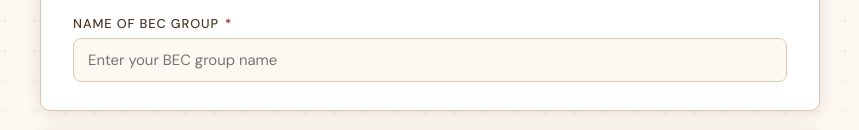
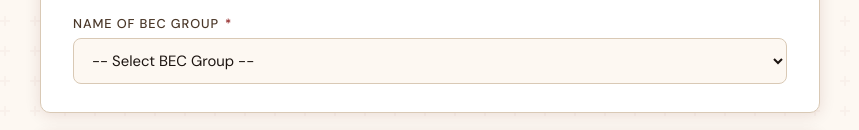
Before and after one commit to aayushpanday56-coder/red-church-directory, a website: page public/index.html in a window 1280 px wide. Shown: the part 614-744 px from the top of the page, 210-1069 px from the left. Drawn offline with nearby package versions, Linux system fonts and the light colour scheme.

Commit message:
Update index.html

```diff
--- a/public/index.html
+++ b/public/index.html
@@ -573,7 +573,35 @@ body::before {
         </div>
         <div class="field field-full">
           <label>Name of BEC Group <span class="req">*</span></label>
-          <input type="text" id="becGroup" placeholder="Enter your BEC group name" maxlength="100"/>
+          <select id="becGroup">
+            <option value="">-- Select BEC Group --</option>
+            <option>St. Augustine</option>
+            <option>St. Arnold</option>
+            <option>St. Anthony</option>
+            <option>St. Alphosa</option>
+            <option>Bl. Rani Maria</option>
+            <option>St. Don Bosco</option>
+            <option>St. Dominic Savio</option>
+            <option>St. Faustina</option>
+            <option>St. Francis Xavier - 1</option>
+            <option>St. Francis Xavier - 2</option>
+            <option>St. George</option>
+            <option>St. John Marie Viannry</option>
+            <option>St. Joseph</option>
+            <option>St. John</option>
+            <option>St. Jude</option>
+            <option>St. Kuriya Cose Chavra</option>
+            <option>St. Mary</option>
+            <option>St. Matthew</option>
+            <option>St. Monica</option>
+            <option>St. Mother Teresa</option>
+            <option>St. Michael</option>
+            <option>St. Paul</option>
+            <option>St. Sebastian</option>
+            <option>St. Stephen</option>
+            <option>St. Thomas</option>
+            <option>St. Vincent</option>
+          </select>
           <span class="err-msg">This field is required.</span>
         </div>
       </div>
@@ -685,7 +713,7 @@ function renderMember(id, type, index) {
     other:   'Family Member'
   };
 
-  const showMarriage = (type === 'primary' || type === 'spouse');
+  const showMarriage = (type === 'primary' || type === 'spouse' || type === 'other');
 
   const div = document.createElement('div');
   div.className = 'card';
```
